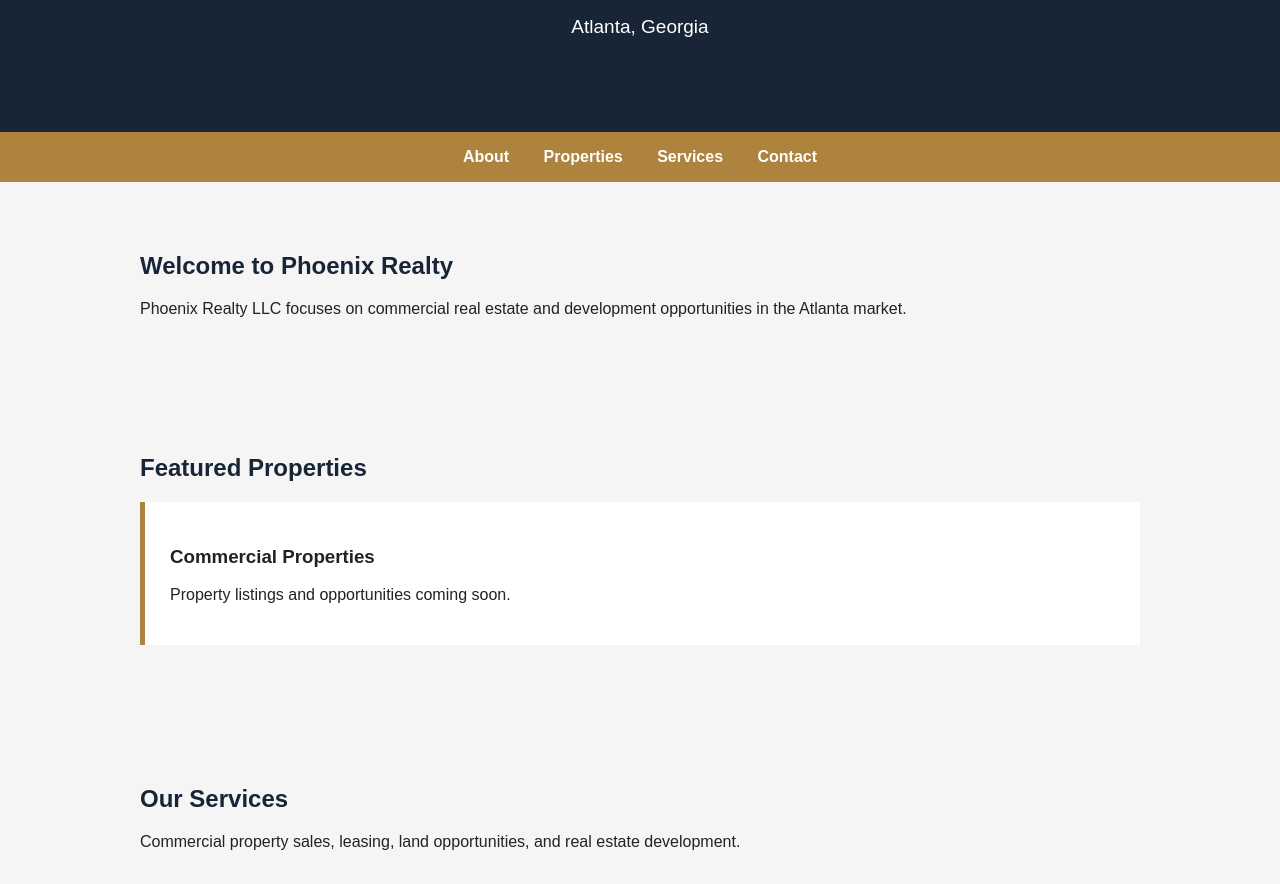
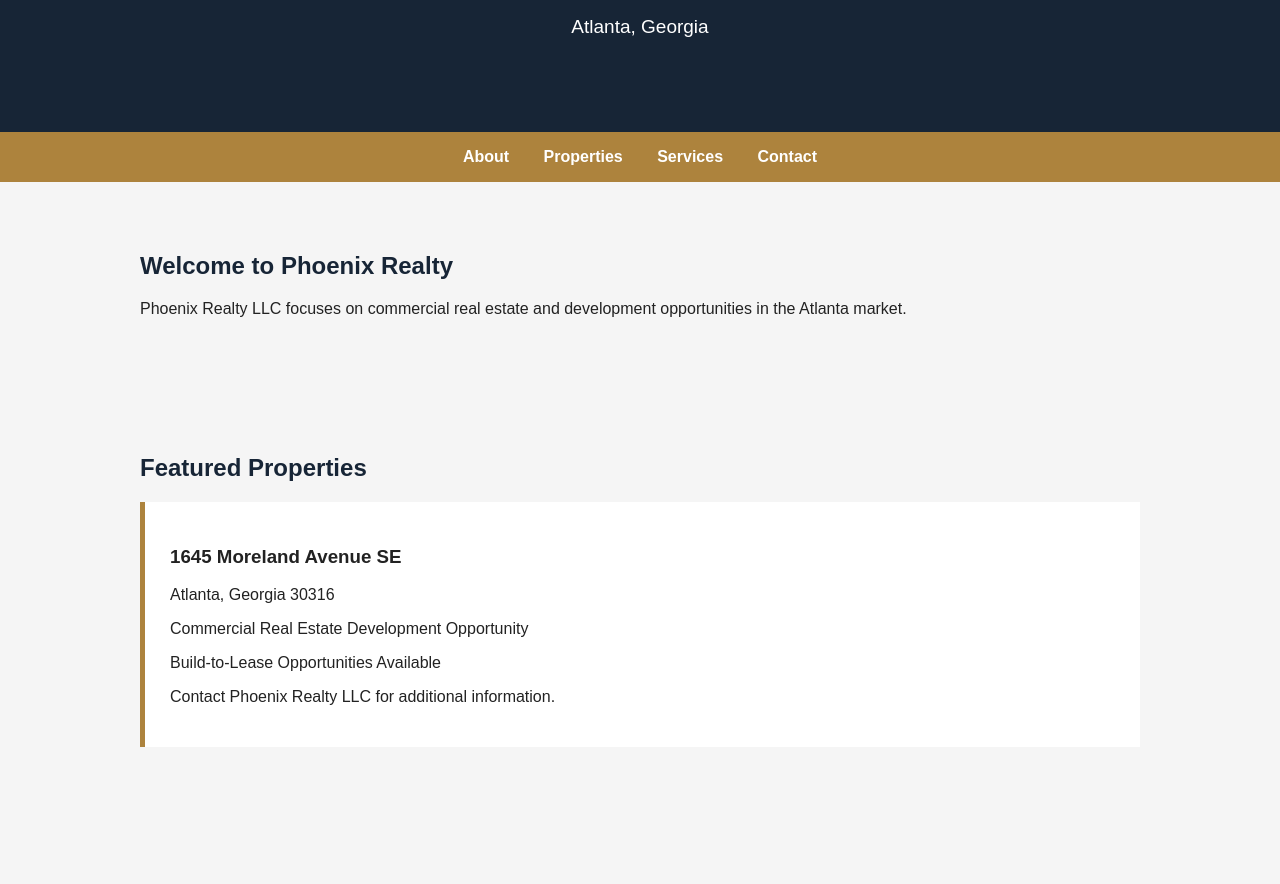
Before and after one commit to williamscaffidi1-spec/phoenix-realty-llc, a plain HTML site: page index.html in a window 1280 px wide. Shown: the part 195-1079 px from the top of the page. Drawn offline with Linux system fonts and the light colour scheme.

Commit message:
Update index.html

```diff
--- a/index.html
+++ b/index.html
@@ -82,8 +82,12 @@ and development opportunities in the Atlanta market.
 <section id="properties">
 <h2>Featured Properties</h2>
 <div class="property">
-<h3>Commercial Properties</h3>
-<p>Property listings and opportunities coming soon.</p>
+
+<h3>1645 Moreland Avenue SE</h3>
+<p>Atlanta, Georgia 30316</p>
+<p>Commercial Real Estate Development Opportunity</p>
+<p>Build-to-Lease Opportunities Available</p>
+<p>Contact Phoenix Realty LLC for additional information.</p>
 </div>
 </section>
 
```
